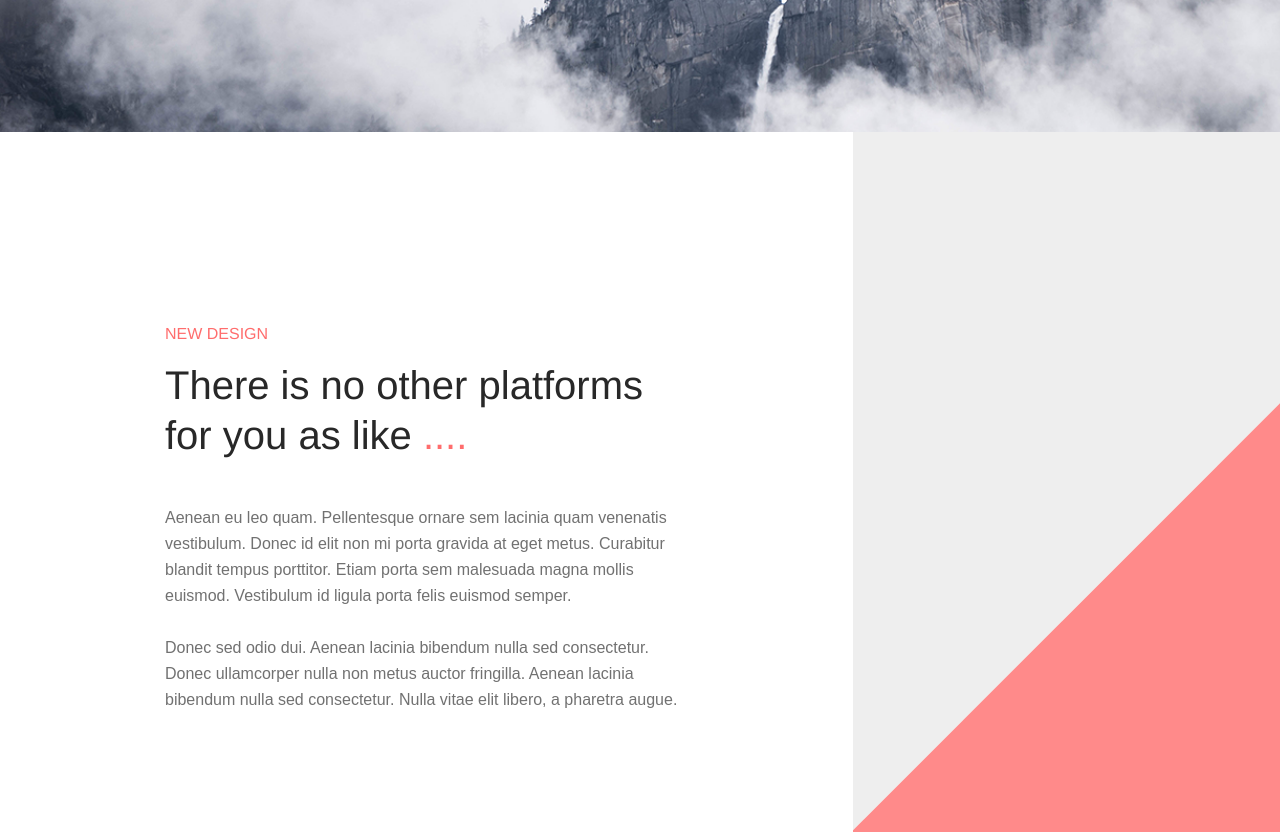
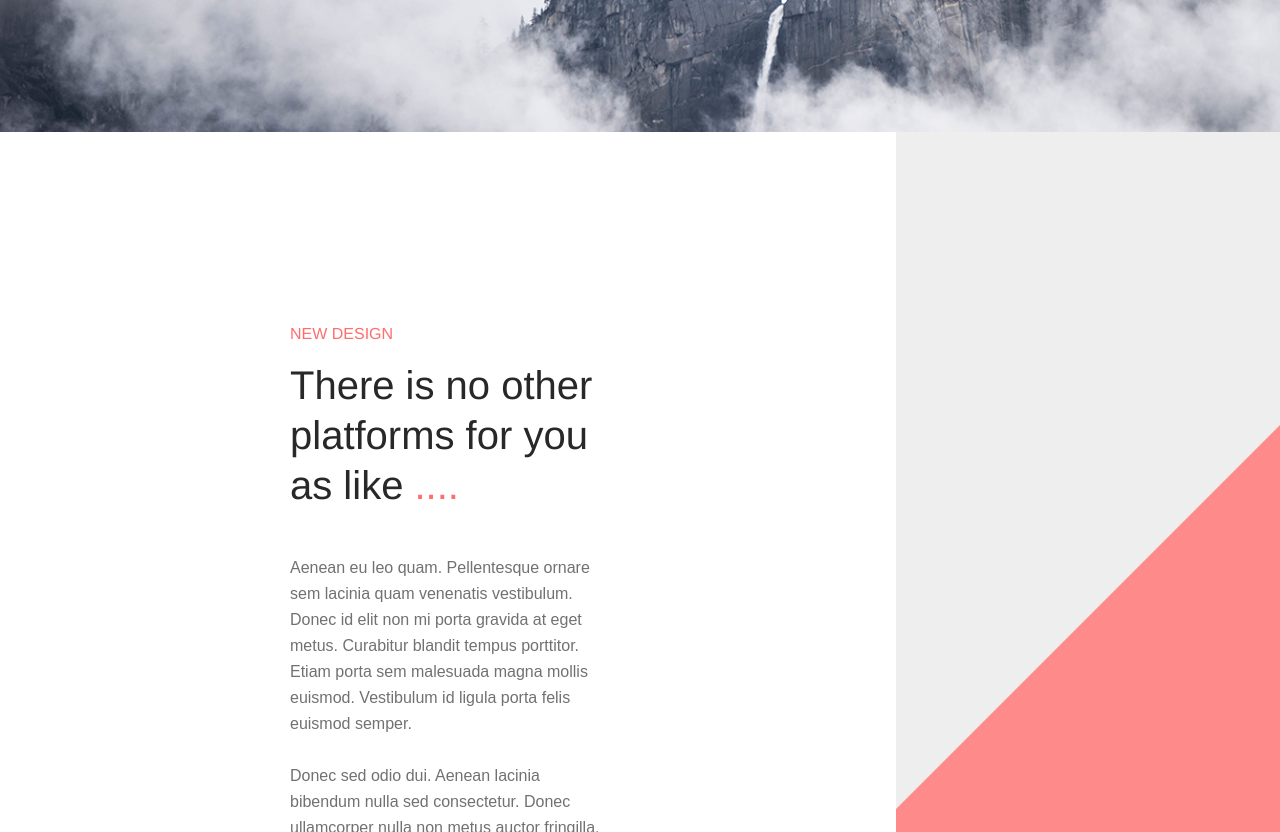
Before and after one commit to xsnakee/foundation_framework_test1, a plain HTML site: page main/index.html in a window 1280 px wide. Shown: the part 720-1552 px from the top of the page. Drawn offline with Linux system fonts and the light colour scheme.

Commit message:
fixed #sec-2 left block and background color of other blocks

```diff
--- a/main/css/style.css
+++ b/main/css/style.css
@@ -49,9 +49,10 @@ h1 {
     font-size: 14px;
 }
 
-#sec-2>.row {
+#sec-2 {
+    position: relative;
+    overflow: hidden;
     background-color: #fff;
-    overflow: hidden;
 }
 
 h5 {
@@ -82,16 +83,18 @@ p {
     padding: 0;
 }
 
-#sec-2>.row>.columns:first-child {
-    padding: 191px 150px 116px 150px;
+#sec-2>.row>.columns {
+    padding: 191px 120px 116px 150px;
     box-sizing: border-box;
     position: relative;
     z-index: 3;
 }
 
-#sec-2>.row>.columns:last-child {
-    padding: 0;
-    height: 710px;
+#style_block {
+    width: 30%;
+    height: 707px;
+    position: absolute;
+    right: 0px;
 }
 
 #gray_block {
@@ -171,6 +174,10 @@ p {
     transform: skewY(45deg);
     background-color: #ff6d6d;
     z-index: 2;
+}
+
+#sec-4 {
+    background-color: #fff;
 }
 
 #sec-4>.row {
@@ -302,6 +309,7 @@ p {
     padding: 0 20px;
     padding-top: 82px;
     padding-bottom: 70px;
+    background-color: #fff;
 }
 
 #footer h4 {
--- a/main/css/style_adaptive.css
+++ b/main/css/style_adaptive.css
@@ -0,0 +1,5 @@
+/* @media screen and (max-width:900px) {
+    #sec-2>.row>.columns:first-child {
+        padding: 20px;
+    }
+} */
--- a/main/index.html
+++ b/main/index.html
@@ -26,20 +26,18 @@
         </div>
     </section>
     <section id="sec-2">
-        <div class="row expanded">
-            <div class="columns large-8 medium-6 small-12">
         <div class="row">
-                    <div class="columns small-12">
+            <div class="columns large-7 medium-7 small-12">
                 <h5>NEW DESIGN</h5>
                 <h2>There is no other platforms for you as like <span>....</span></h2>
                 <p>Aenean eu leo quam. Pellentesque ornare sem lacinia quam venenatis vestibulum. Donec id elit non mi porta gravida at eget metus. Curabitur blandit tempus porttitor. Etiam porta sem malesuada magna mollis euismod. Vestibulum id ligula porta felis euismod semper.
 
                     <br>
                     <br> Donec sed odio dui. Aenean lacinia bibendum nulla sed consectetur. Donec ullamcorper nulla non metus auctor fringilla. Aenean lacinia bibendum nulla sed consectetur. Nulla vitae elit libero, a pharetra augue.</p>
+
+
             </div>
-                </div>
-            </div>
-            <div class="columns large-4 medium-6 small-0">
+            <div id="style_block">
                 <div id="gray_block"></div>
                 <div id="red_block"></div>
             </div>
```
Lines whose indentation alone changed are shown as unchanged.
